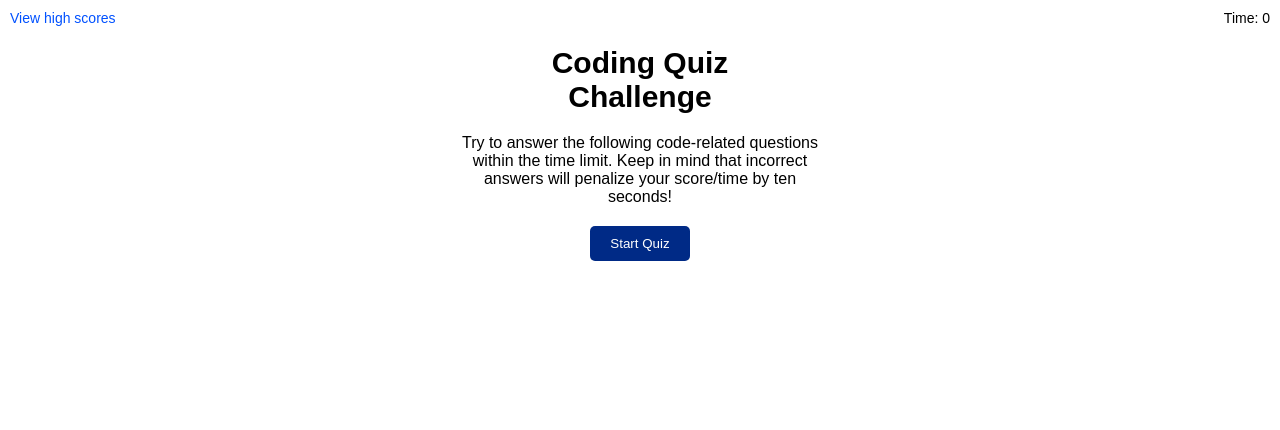
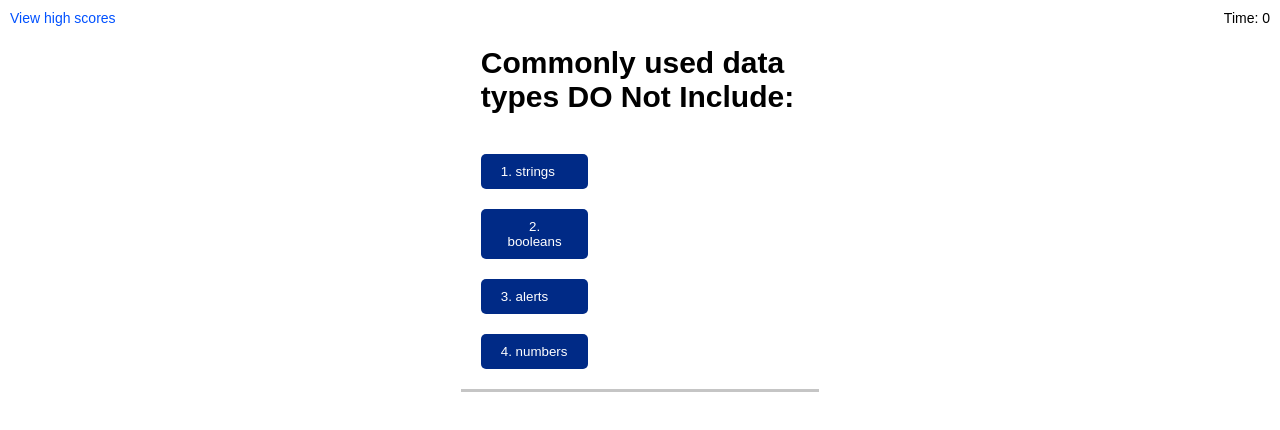
Before and after one commit to PandolfoM/coding-quiz, a plain HTML site: page index.html in a window 1280 px wide. Both pictures are taken after a click on the button "Start Quiz". Drawn offline with Linux system fonts and the light colour scheme.

Commit message:
questions array with answers

```diff
--- a/assets/css/style.css
+++ b/assets/css/style.css
@@ -27,15 +27,35 @@ header {
   font-size: 30px;
 }
 
-.welcomeButton {
+.btn {
   margin: 20px;
   padding: 10px 20px;
   border-radius: 5px;
   border: none;
   background-color: #002a86;
   color: white;
+  cursor: pointer;
 }
 
-.welcomeButton:hover {
+.btn:hover {
   background-color: #0051ff;
 }
+
+.qAnswers {
+  display: flex;
+  flex-direction: column;
+  align-items: left;
+  width: 30%;
+}
+
+.yes-no {
+  border-top: 3px solid #80808075;
+  width: 28%;
+  margin: auto;
+}
+
+/* Utilities */
+.textLeft {
+  text-align: left;
+}
+/* Utilites END */
--- a/assets/js/script.js
+++ b/assets/js/script.js
@@ -1,36 +1,128 @@
-var hello
+  var questions = [
+    {
+      q: 'Commonly used data types DO Not Include:',
+      a: '1. strings',
+      b: '2. booleans',
+      c: '3. alerts',
+      d: '4. numbers',
+      answer: 'A'
+    },
+    {
+      q: 'Question 2',
+      a: '1',
+      b: '2',
+      c: '3',
+      d: '4',
+      answer: 'B'
+    },
+    {
+      q: 'Question 3',
+      a: '1',
+      b: '2',
+      c: '3',
+      d: '4',
+      answer: 'C'
+    },
+    {
+      q: 'Question 4',
+      a: '1',
+      b: '2',
+      c: '3',
+      d: '4',
+      answer: 'D'
+    },
+    {
+      q: 'Question 5',
+      a: '1',
+      b: '2',
+      c: '3',
+      d: '4',
+      answer: 'A'
+    }
+  ]
 
-// function hideWelcome() {
-//   var hideWelcome = document.querySelector("#quiz-area").style.display = "none";
-// }
+  let currentQuestion = 0;
 
-var welcomeScreen = function () {
+  var quizArea = document.querySelector('#quiz-area');
+
+  function welcomeScreen() {
     // Create Header
     var welcomeHeaderEl = document.createElement('h1');
+    welcomeHeaderEl.textContent = "Coding Quiz Challenge";
     welcomeHeaderEl.className = ('welcomeHeader');
-  var h1Text = document.createTextNode("Coding Quiz Challenge");
+    welcomeHeaderEl.id = "quizHeader"
     // Append Header
-  welcomeHeaderEl.appendChild(h1Text);
-  var quizArea = document.querySelector('#quiz-area');
     quizArea.appendChild(welcomeHeaderEl);
 
     // Create Quiz Description
     var welcomePEl = document.createElement('p');
+    welcomePEl.textContent = "Try to answer the following code-related questions within the time limit. Keep in mind that incorrect answers will penalize your score/time by ten seconds!"
     welcomePEl.className = ('welcomeP');
-  var pText = document.createTextNode("Try to answer the following code-related questions within the time limit. Keep in mind that incorrect answers will penalize your score/time by ten seconds!")
+    welcomePEl.id = "quizDesc"
     // Append quiz desc
-  welcomePEl.appendChild(pText);
-  var quizArea = document.querySelector('#quiz-area');
     quizArea.appendChild(welcomePEl);
 
     // Create Button
     var welcomeButton = document.createElement('button');
-  welcomeButton.className = ('welcomeButton');
-  var buttonText = document.createTextNode("Start Quiz");
+    welcomeButton.textContent = "Start Quiz";
+    welcomeButton.id = "startBtn";
+    welcomeButton.className = ('btn start-btn');
     // Append button
-  welcomeButton.appendChild(buttonText);
-  var quizArea = document.querySelector('#quiz-area');
     quizArea.appendChild(welcomeButton);
+
+    welcomeButton.addEventListener('click', function(){
+      // Remove Paragraph
+      welcomePEl.remove();
+      // Remove Button
+      welcomeButton.remove();
+
+      startQuiz();
+    });
+  }
+
+  function startQuiz() {
+      // Show first question
+      var questionsHeader = document.querySelector('#quizHeader');
+      questionsHeader.textContent = questions[currentQuestion].q;
+      questionsHeader.className = "welcomeHeader textLeft";
+
+      // Answer 1
+      var answer1Btn = document.createElement('button');
+      answer1Btn.textContent = questions[currentQuestion].a;
+      answer1Btn.id = "answer1Btn";
+      answer1Btn.className = ("btn qAnswers");
+      quizArea.appendChild(answer1Btn);
+      // Answer 2
+      var answer2Btn = document.createElement('button');
+      answer2Btn.textContent = questions[currentQuestion].b;
+      answer2Btn.id = "answer2Btn";
+      answer2Btn.className = ("btn qAnswers");
+      quizArea.appendChild(answer2Btn);
+      // Answer 3
+      var answer3Btn = document.createElement('button');
+      answer3Btn.textContent = questions[currentQuestion].c;
+      answer3Btn.id = "answer3Btn";
+      answer3Btn.className = ("btn qAnswers");
+      quizArea.appendChild(answer3Btn);
+      // Answer 4
+      var answer4Btn = document.createElement('button');
+      answer4Btn.textContent = questions[currentQuestion].d;
+      answer4Btn.id = "answer4Btn";
+      answer4Btn.className = ("btn qAnswers");
+      quizArea.appendChild(answer4Btn);
+
+      var answerBtns = document.querySelector('.qAnswers');
+  }
+
+  function advanceQuestion() {
+    if ((currentQuestion + 1) >= questions.length) {
+      // End of array
+    } else {
+      currentQuestion++;
+      var questionsHeader = document.querySelector('#quizHeader');
+      questionsHeader.textContent = questions[currentQuestion].q;
+      console.log(questions[currentQuestion]);
+    }
   }
 
 welcomeScreen();
--- a/index.html
+++ b/index.html
@@ -14,6 +14,8 @@
   </header>
   <section class="quiz-area" id="quiz-area">
   </section>
+  <section class="yes-no" id="yes-no">
+  </section>
   <script src="./assets/js/script.js"></script>
 </body>
 </html>
```
Lines whose indentation alone changed are shown as unchanged.
